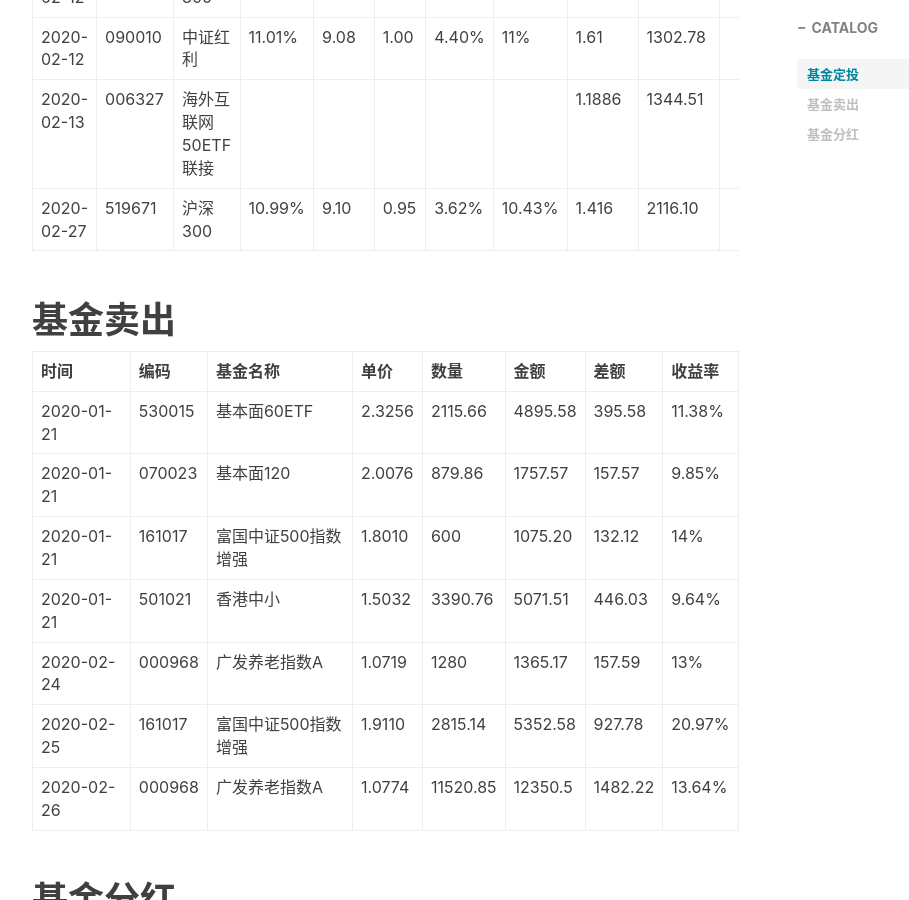
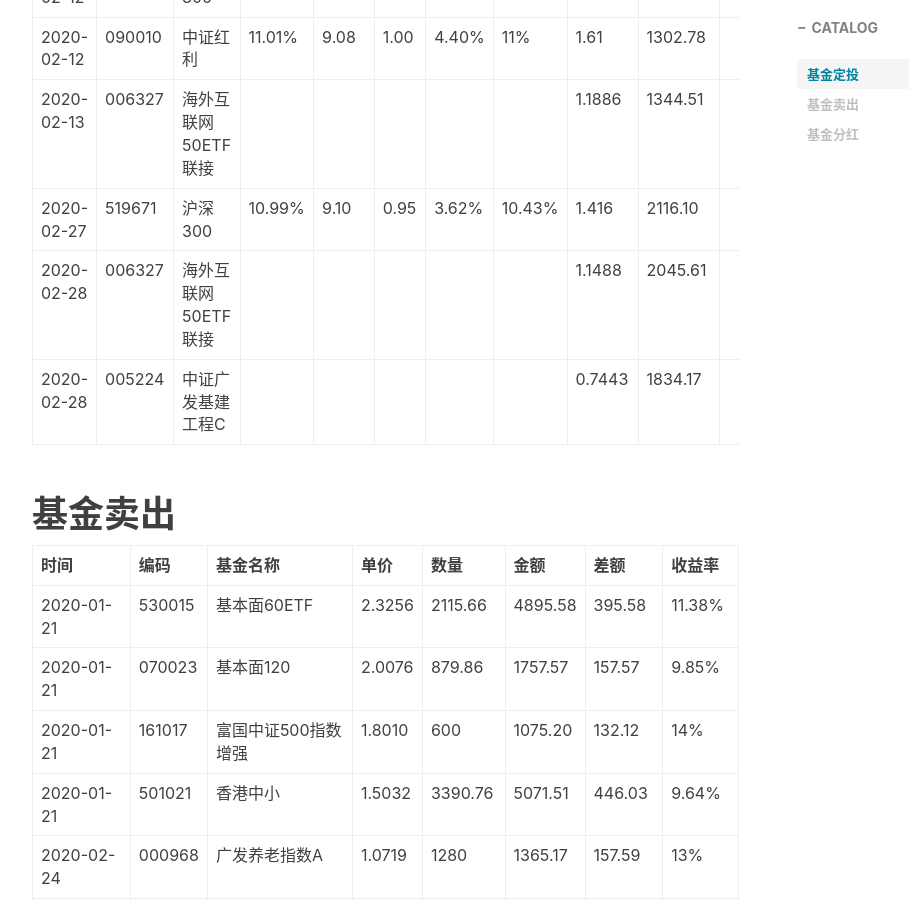
Before and after one commit to shoppingwang/shoppingwang.github.io, a Jekyll site: the page built from _posts/2019-07-02-investment-records.md, in a window 1280 px wide and 900 px high, scrolled down 4014 px. Shown: the whole window, without its empty margins (233-1142 px from the left). Built offline with Jekyll 4.4.1, drawn with Linux system fonts in a browser that asks for light colours; nearby versions of some CDN libraries; comment, search, counter and statistics services are not loaded.

```diff
--- a/_posts/2019-07-02-investment-records.md
+++ b/_posts/2019-07-02-investment-records.md
@@ -70,6 +70,8 @@ tags:
 | 2020-02-12 | 090010 | 中证红利 | 11.01% | 9.08 | 1.00 | 4.40% | 11% | 1.61 | 1302.78 |  |
 | 2020-02-13 | 006327 | 海外互联网50ETF联接 |  |  |  |  |  | 1.1886 | 1344.51 |  |
 | 2020-02-27 | 519671 | 沪深300 | 10.99% | 9.10 | 0.95 | 3.62% | 10.43% | 1.416 | 2116.10 |  |
+| 2020-02-28 | 006327 | 海外互联网50ETF联接 |  |  |  |  |  | 1.1488 | 2045.61 |  |
+| 2020-02-28 | 005224 | 中证广发基建工程C |  |  |  |  |  | 0.7443 | 1834.17 |  |
 
 # 基金卖出
 
```
Also changed, not shown: _posts/2019-11-09-indices-temperature.md (+1 -1 lines).
